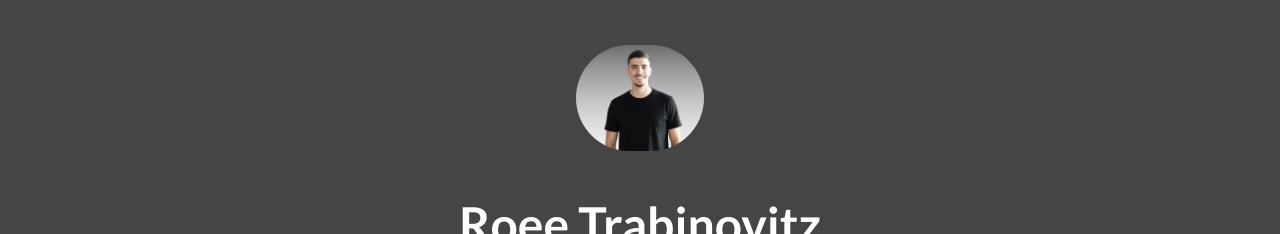
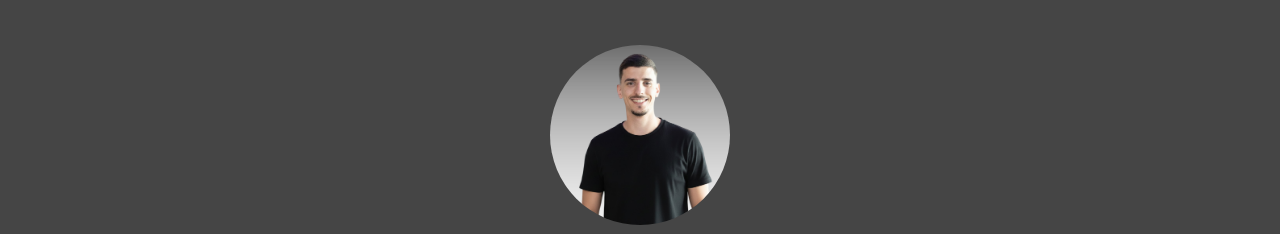
Before and after one commit to Roee1997/portfolio, a plain HTML site: page index.html in a window 1280 px wide. Shown: the part 67-301 px from the top of the page. Drawn offline with nearby package versions, Linux system fonts and the light colour scheme.

Commit message:
Update index.html

```diff
--- a/index.html
+++ b/index.html
@@ -45,8 +45,8 @@
       <div class="container">
         <div class="level">
           <div class="level-item has-text-centered">
-            <figure class="image is-128x128">
-              <img class="is-rounded" src="src/dist/img/main-photo.png">
+            <figure class="image" style="width: 180px; height: 180px; margin: 0 auto;">
+              <img class="is-rounded" src="src/dist/img/main-photo.png" style="height: 100%; object-fit: cover;">
             </figure>
           </div>
         </div>
```
